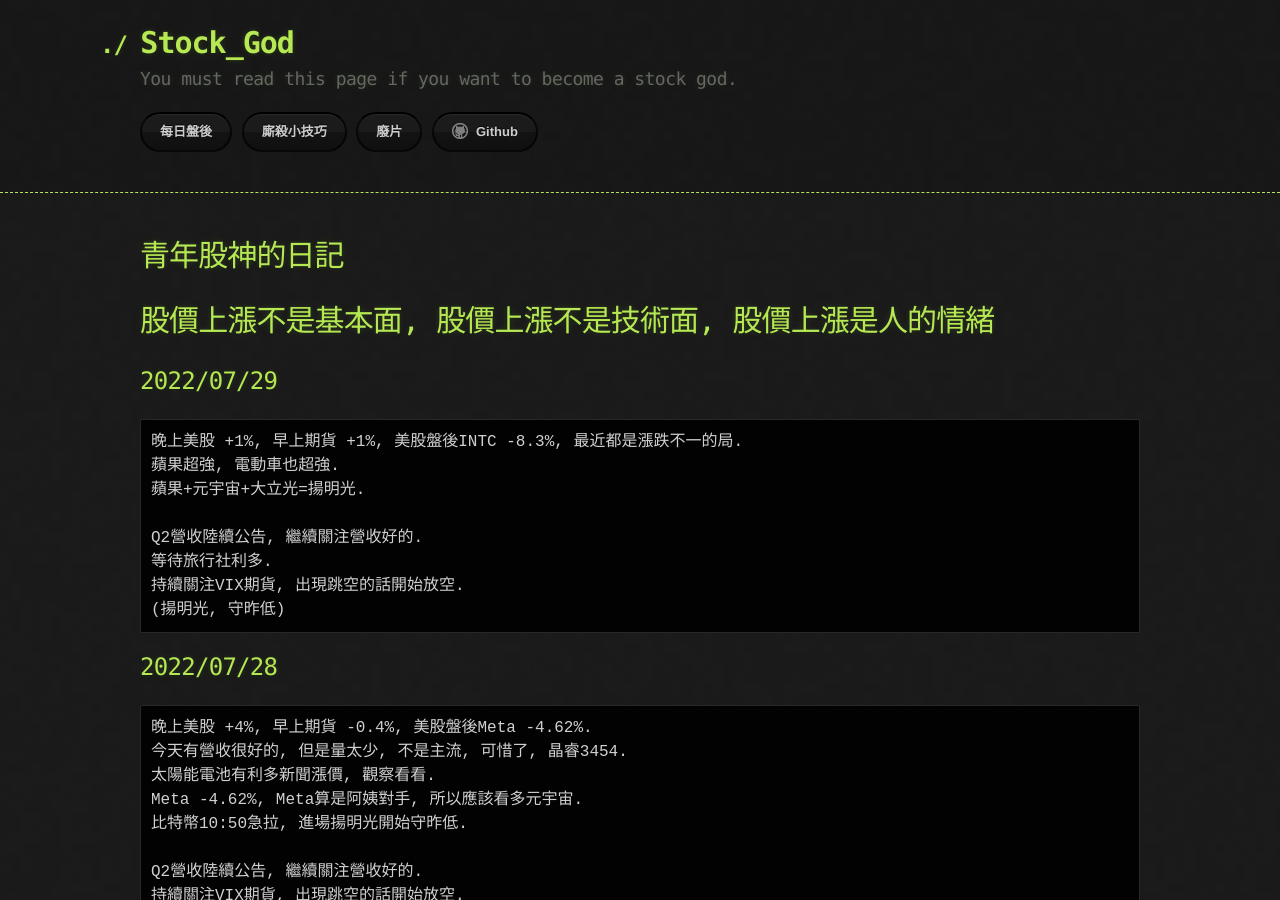
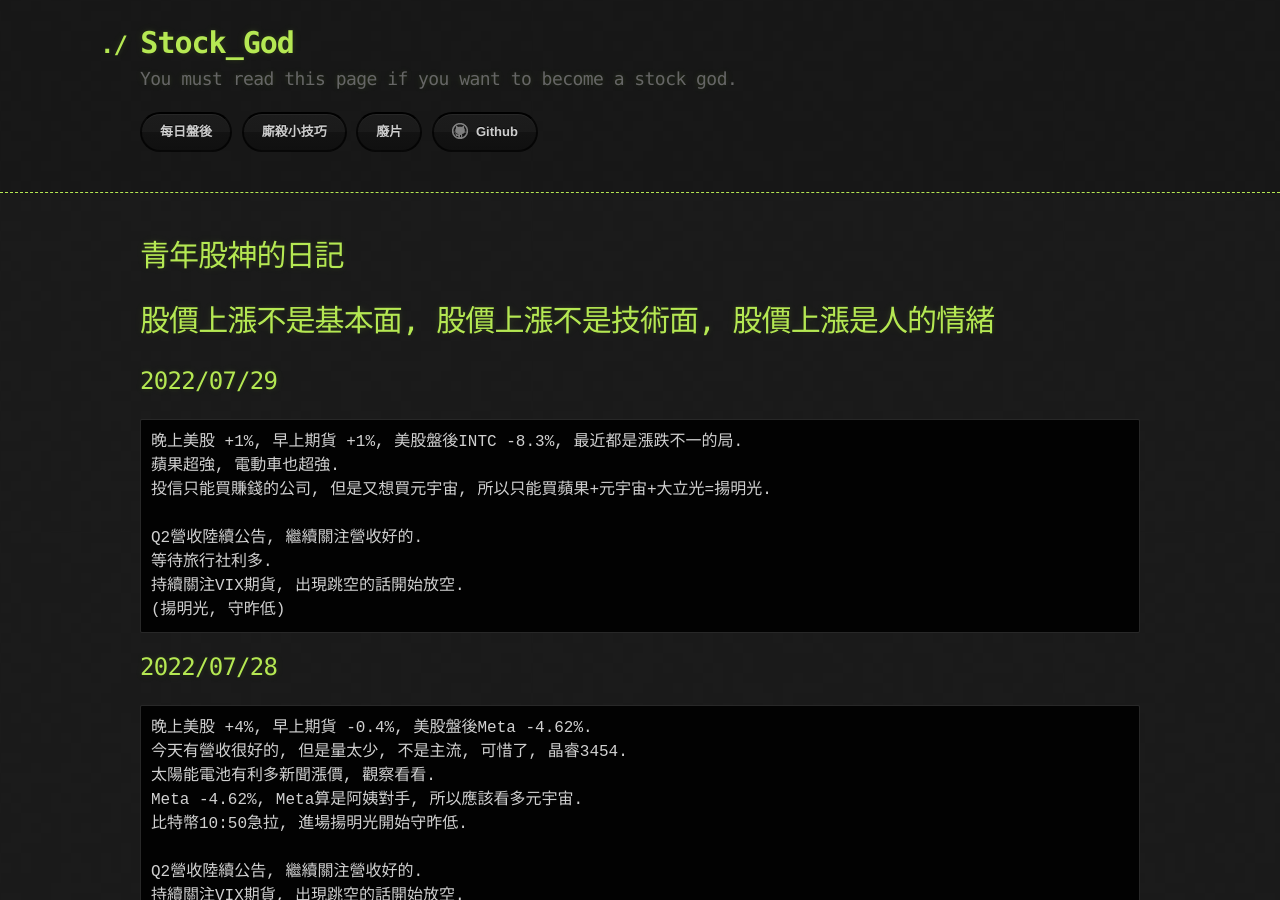
Before and after one commit to lepg5487/Stock_God, a Jekyll site: the page built from index.md, in a window 1280 px wide and 900 px high. Built offline with Jekyll 4.4.1, drawn with Linux system fonts in a browser that asks for light colours; our own code applies the rules of GitHub Pages for plain Markdown files.

Commit message:
Update index.md

````diff
--- a/index.md
+++ b/index.md
@@ -8,7 +8,7 @@ layout: testlayouts
 ```
 晚上美股 +1%, 早上期貨 +1%, 美股盤後INTC -8.3%, 最近都是漲跌不一的局.
 蘋果超強, 電動車也超強.
-蘋果+元宇宙+大立光=揚明光.
+投信只能買賺錢的公司, 但是又想買元宇宙, 所以只能買蘋果+元宇宙+大立光=揚明光.
 
 Q2營收陸續公告, 繼續關注營收好的.
 等待旅行社利多.
````
